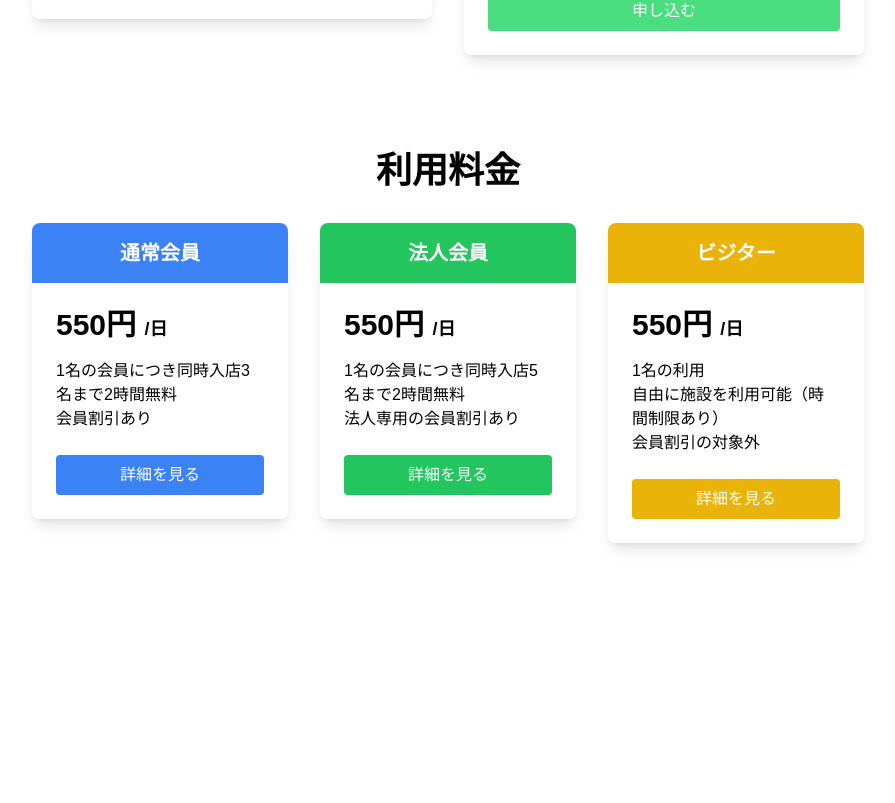
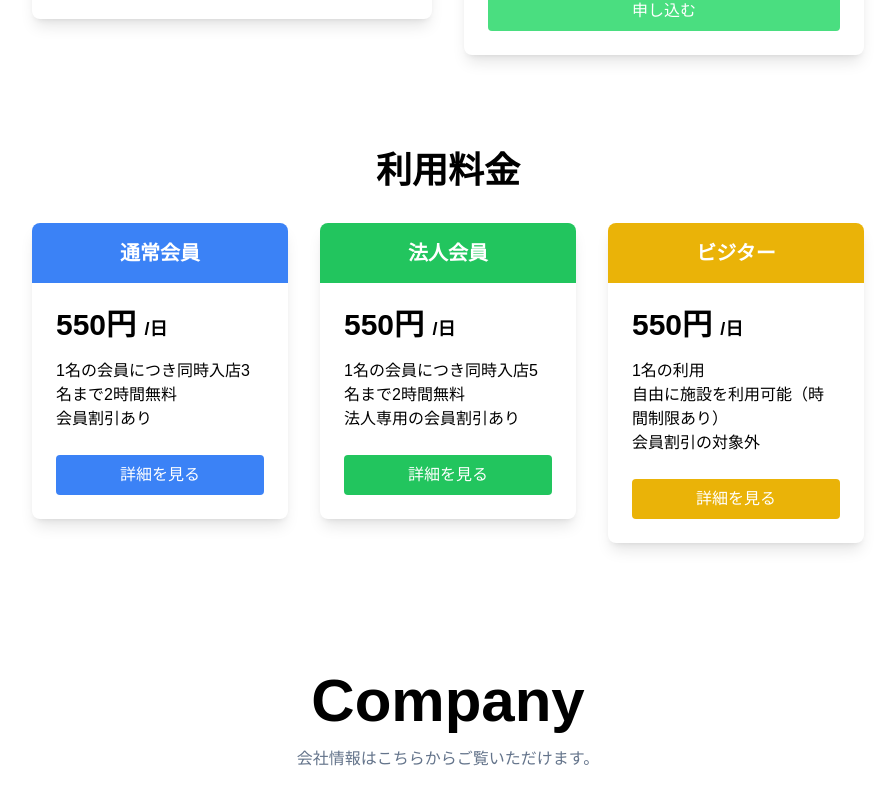
Before and after one commit to bbbyk105/vital, a Next.js app: page / in a window 1280 px wide. Shown: the part 3444-4247 px from the top of the page, without its empty margins (192-1087 px from the left). Before the commit the page ends 4115 px from the top, so only its background shows below. Built offline with nearby package versions, Linux system fonts and the light colour scheme.

Commit message:
company componentsの作成

```diff
--- a/app/page.tsx
+++ b/app/page.tsx
@@ -1,4 +1,5 @@
 import Cards from "@/components/Cards";
+import Company from "@/components/Company";
 import Contents from "@/components/Contents";
 import Fee from "@/components/Fee";
 import Header from "@/components/Header";
@@ -11,10 +12,11 @@ export default function Home() {
     <>
       <Header items={homeConfig.mainNav} />
       <Hero />
-      <main >
+      <main>
         <Contents />
         <Cards />
         <Fee />
+        <Company />
       </main>
     </>
   );
--- a/components/Company.tsx
+++ b/components/Company.tsx
@@ -0,0 +1,14 @@
+import React from "react";
+import Image from "next/image";
+
+const Company = () => {
+  return (
+    <div className="container text-center mx-auto">
+        <h2 className="font-extrabold text-3xl md:text-6xl mb-4">Company</h2>
+        <p className="text-muted-foreground mb-8">会社情報はこちらからご覧いただけます。</p>
+
+    </div>
+  );
+};
+
+export default Company;
```
